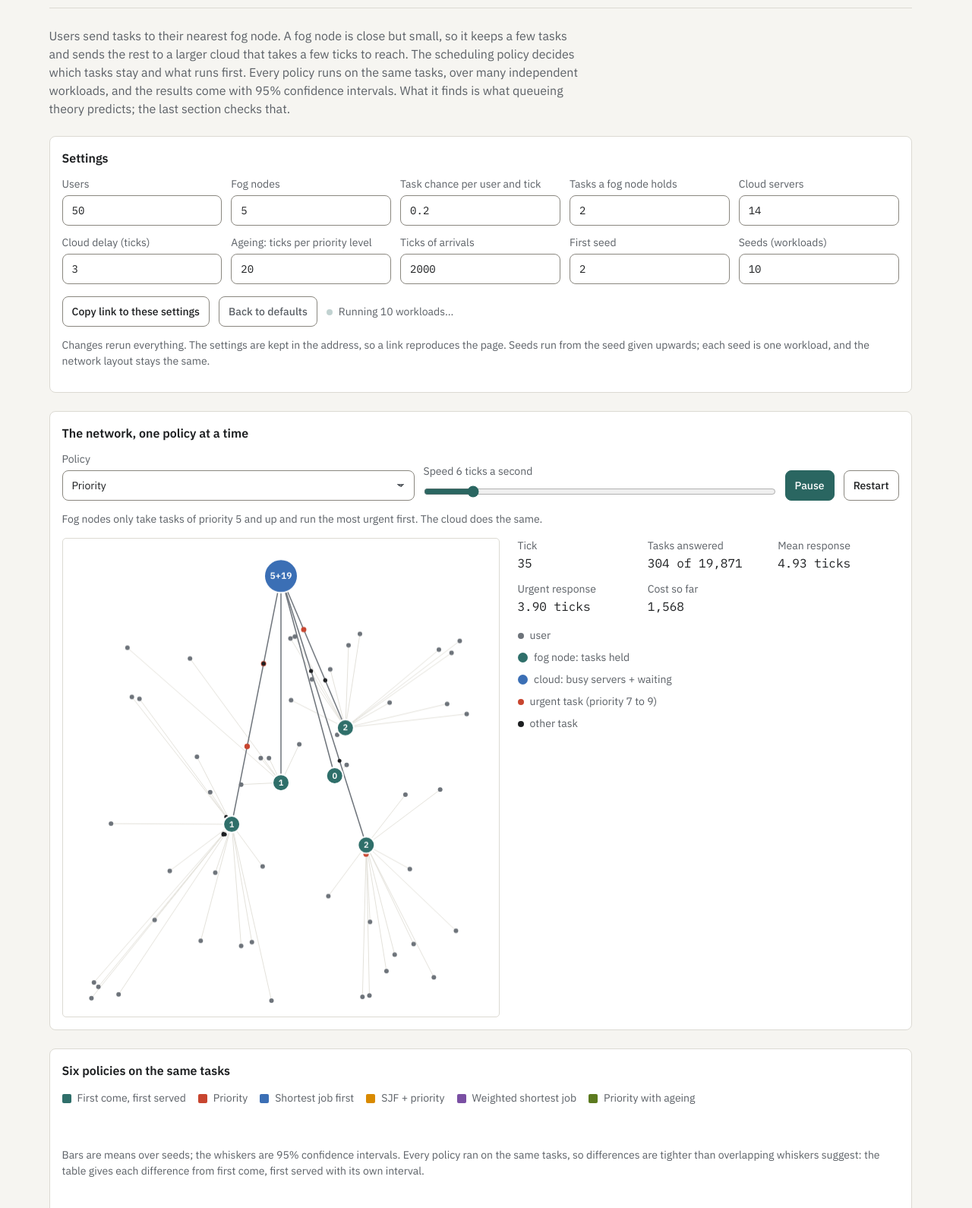
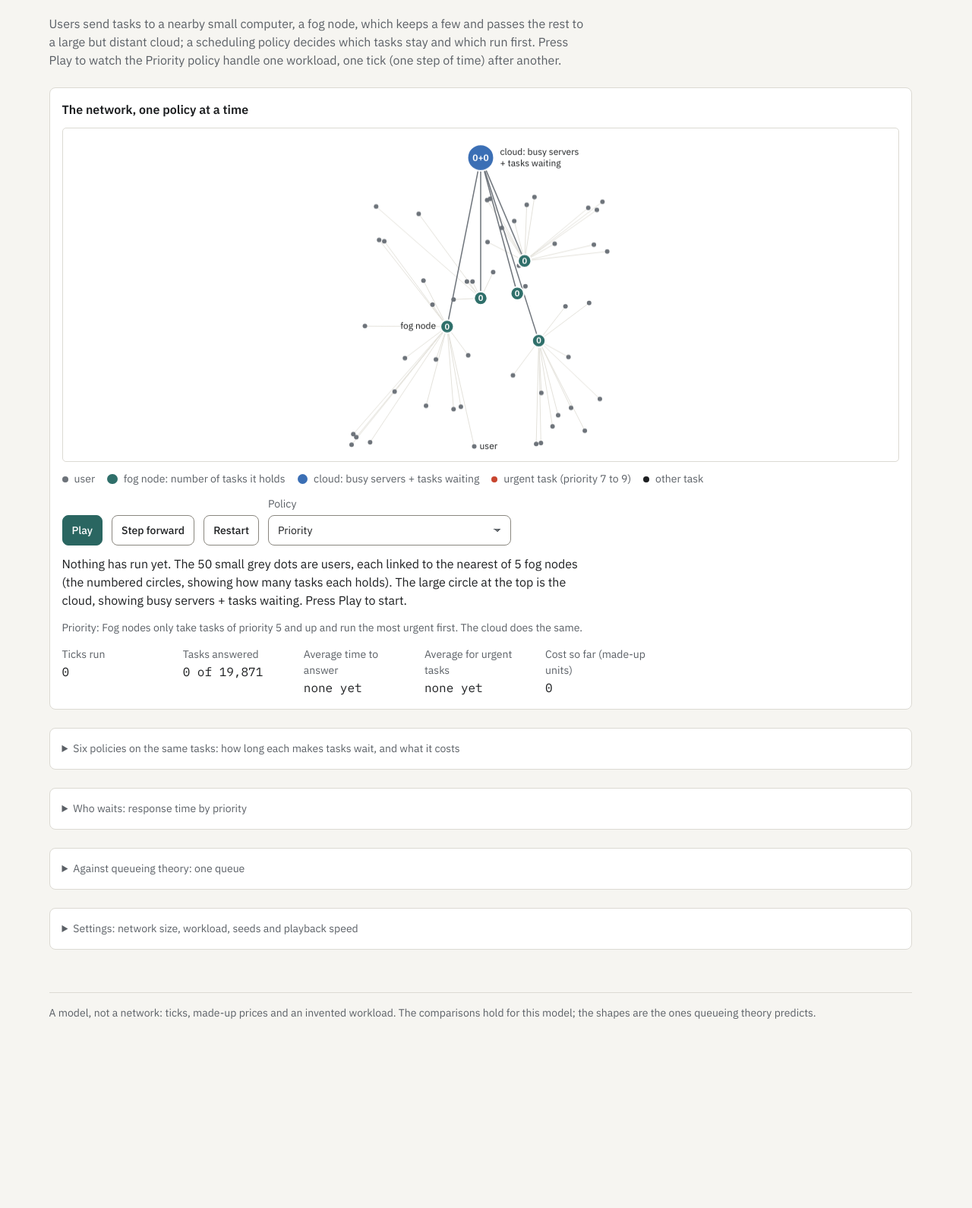
Before and after one commit to VarunAgarwalOfficial/fog-scheduling, a website built with Vite: page index.html in a window 1280 px wide. Shown: the part 62-1652 px from the top of the page at 76% size. After the commit the page ends 1438 px from the top, so only its background shows below. Built offline with nearby package versions, Linux system fonts and the light colour scheme.

Commit message:
Fog scheduling: one column, nothing runs until Play, plain words
The network and its controls come first, under a one-sentence lede. A
"what just happened" line sits directly under the controls and says,
before the first tick, that nothing has run yet. Play no longer starts
on load, and the animation loop runs only while playing, so the canvas
is not redrawn when idle. Step forward runs one tick.

The cloud, a fog node and a user are named on the canvas. The canvas is
capped near half the window height so it shares the first screen with
its controls. The six-policy comparison is now a closed disclosure, and
its charts sit one under another. The theme button and the pulsing
status dot are gone; "SJF" is spelled out on the page.

README table reformatted by biome so lint passes.

```diff
--- a/index.html
+++ b/index.html
@@ -18,68 +18,60 @@
     <a class="skip" href="#main">Skip to content</a>
     <header class="site-header">
       <h1 class="site-title">Fog scheduling</h1>
-      <button id="theme" class="quiet" type="button">Theme: auto</button>
     </header>
     <main id="main">
       <p class="lede">
-        Users send tasks to their nearest fog node. A fog node is close but small, so it keeps a
-        few tasks and sends the rest to a larger cloud that takes a few ticks to reach. The
-        scheduling policy decides which tasks stay and what runs first. Every policy runs on the
-        same tasks, over many independent workloads, and the results come with 95% confidence
-        intervals. What it finds is what queueing theory predicts; the last section checks that.
+        Users send tasks to a nearby small computer, a fog node, which keeps a few and passes the
+        rest to a large but distant cloud; a scheduling policy decides which tasks stay and which
+        run first. Press Play to watch the Priority policy handle one workload, one tick (one
+        step of time) after another.
       </p>
-
-      <section class="panel" aria-labelledby="h-settings">
-        <h2 id="h-settings">Settings</h2>
-        <form id="settings" class="settings" aria-describedby="settings-note"></form>
-        <div class="row actions">
-          <button id="copy" type="button">Copy link to these settings</button>
-          <button id="defaults" type="button" class="quiet">Back to defaults</button>
-          <p id="status" class="status" role="status" aria-live="polite"></p>
-        </div>
-        <p id="settings-note" class="note">
-          Changes rerun everything. The settings are kept in the address, so a link reproduces
-          the page. Seeds run from the seed given upwards; each seed is one workload, and the
-          network layout stays the same.
-        </p>
-      </section>
 
       <section class="panel" aria-labelledby="h-network">
         <h2 id="h-network">The network, one policy at a time</h2>
-        <div class="row">
+        <canvas
+          id="network"
+          role="img"
+          aria-label="Users, fog nodes and the cloud, with tasks moving between them."
+        ></canvas>
+        <ul class="legend">
+          <li><span class="dot" style="color: var(--canvas-muted)"></span>user</li>
+          <li>
+            <span class="dot big" style="color: var(--canvas-accent)"></span>fog node: number
+            of tasks it holds
+          </li>
+          <li>
+            <span class="dot big" style="color: var(--canvas-series-3)"></span>cloud: busy
+            servers + tasks waiting
+          </li>
+          <li>
+            <span class="dot" style="color: var(--canvas-change)"></span>urgent task (priority
+            7 to 9)
+          </li>
+          <li><span class="dot" style="color: var(--canvas-ink)"></span>other task</li>
+        </ul>
+        <div class="row controls">
+          <button type="button" id="play" class="primary">Play</button>
+          <button type="button" id="step">Step forward</button>
+          <button type="button" id="restart">Restart</button>
           <label class="field" for="policy">
             Policy
             <select id="policy"></select>
           </label>
-          <label class="field" for="speed">
-            <span>Speed <output id="speed-out" for="speed">6</output> ticks a second</span>
-            <input id="speed" type="range" min="1" max="40" value="6" />
-          </label>
-          <button type="button" id="play" class="primary">Pause</button>
-          <button type="button" id="restart">Restart</button>
         </div>
+        <p id="happened" class="happened" aria-live="polite"></p>
         <p id="policy-summary" class="note"></p>
-        <div class="network-wrap">
-          <canvas
-            id="network"
-            role="img"
-            aria-label="Users, fog nodes and the cloud, with tasks moving between them. The figures beside it give the running totals."
-          ></canvas>
-          <div>
         <dl id="live" class="stats"></dl>
-            <ul class="legend stacked">
-              <li><span class="dot" style="color: var(--canvas-muted)"></span>user</li>
-              <li><span class="dot big" style="color: var(--canvas-accent)"></span>fog node: tasks held</li>
-              <li><span class="dot big" style="color: var(--canvas-series-3)"></span>cloud: busy servers + waiting</li>
-              <li><span class="dot" style="color: var(--canvas-change)"></span>urgent task (priority 7 to 9)</li>
-              <li><span class="dot" style="color: var(--canvas-ink)"></span>other task</li>
-            </ul>
-          </div>
-        </div>
       </section>
 
-      <section class="panel" aria-labelledby="h-compare">
-        <h2 id="h-compare">Six policies on the same tasks</h2>
+      <details class="panel">
+        <summary>Six policies on the same tasks: how long each makes tasks wait, and what it costs</summary>
+        <p class="note">
+          Each policy was run in full, without animation, on the same tasks over many workloads
+          (one per seed, a number that fixes the random tasks). Bars are means; the whiskers
+          show the 95% confidence interval, the range the true mean very likely falls in.
+        </p>
+        <p id="status" class="status" role="status" aria-live="polite"></p>
         <p id="workload-note" class="note"></p>
         <ul class="legend" id="policy-legend"></ul>
         <div class="charts">
@@ -90,24 +82,27 @@
           <figure id="chart-late"></figure>
           <figure id="chart-cost"></figure>
         </div>
+        <details>
+          <summary>The numbers as a table, with each difference from first come, first served</summary>
           <p class="note">
-          Bars are means over seeds; the whiskers are 95% confidence intervals. Every policy ran
-          on the same tasks, so differences are tighter than overlapping whiskers suggest: the
-          table gives each difference from first come, first served with its own interval.
+            Every policy ran on the same tasks, so differences are tighter than overlapping
+            whiskers suggest: below each row is its difference from first come, first served,
+            seed by seed, with its own interval.
           </p>
           <div class="scroll-x">
             <table id="results"></table>
           </div>
-      </section>
+        </details>
+      </details>
 
-      <section class="panel" aria-labelledby="h-priority">
-        <h2 id="h-priority">Who waits: response time by priority</h2>
+      <details class="panel">
+        <summary>Who waits: response time by priority</summary>
         <figure id="chart-priority" class="wide"></figure>
         <ul class="legend" id="priority-legend"></ul>
-      </section>
+      </details>
 
-      <section class="panel" aria-labelledby="h-theory">
-        <h2 id="h-theory">Against queueing theory: one queue</h2>
+      <details class="panel">
+        <summary>Against queueing theory: one queue</summary>
         <p class="note">
           Take the network away except for one fog node that keeps every task: a single server,
           50 users, work of 1 to 9 ticks. Each policy here is only its order; nobody is sent
@@ -115,22 +110,35 @@
           (the discrete-time form of the Pollaczek-Khinchine formula). The dashed line is that
           formula; the dots are the simulation with 95% intervals.
         </p>
-        <div class="grid-2">
-          <div>
         <figure id="chart-formula"></figure>
         <ul class="legend" id="formula-legend"></ul>
-          </div>
-          <div>
         <figure id="chart-starve"></figure>
         <ul class="legend" id="starve-legend"></ul>
-          </div>
-        </div>
         <p id="conservation" class="note"></p>
         <details>
           <summary>The numbers as a table</summary>
           <div class="scroll-x"><table id="theory-table"></table></div>
         </details>
-      </section>
+      </details>
+
+      <details class="panel">
+        <summary>Settings: network size, workload, seeds and playback speed</summary>
+        <label class="field speed" for="speed">
+          <span>Playback speed: <output id="speed-out" for="speed">6</output> ticks a second</span>
+          <input id="speed" type="range" min="1" max="40" value="6" />
+        </label>
+        <form id="settings" class="settings" aria-describedby="settings-note"></form>
+        <div class="row actions">
+          <button id="copy" type="button">Copy link to these settings</button>
+          <button id="defaults" type="button" class="quiet">Back to defaults</button>
+          <p id="copy-status" class="status" role="status" aria-live="polite"></p>
+        </div>
+        <p id="settings-note" class="note">
+          Changes rerun everything. The settings are kept in the address, so a link reproduces
+          the page. Seeds run from the seed given upwards; each seed is one workload, and the
+          network layout stays the same.
+        </p>
+      </details>
     </main>
     <footer class="site-footer">
       A model, not a network: ticks, made-up prices and an invented workload. The comparisons
--- a/src/web/main.ts
+++ b/src/web/main.ts
@@ -3,12 +3,12 @@ import "./style.css";
 import type { Interval, Measure } from "../core/experiment.ts";
 import { type Config, defaultConfig, type Task, type Topology } from "../core/model.ts";
 import { getPolicy, policies } from "../core/policies.ts";
-import { createSimulation, type Simulation } from "../core/sim.ts";
+import { createSimulation, type Simulation, type Snapshot } from "../core/sim.ts";
 import type { LoadPoint } from "../core/theory.ts";
 import { buildTopology, generateWorkload } from "../core/workload.ts";
 import { barChart, hideTooltip, lineChart } from "./charts.ts";
 import { NetworkView } from "./network.ts";
-import { initTheme, onThemeChange, palette } from "./shared/theme.js";
+import { palette } from "./shared/theme.js";
 import type { Job, PlainExperiment, Reply } from "./worker.ts";
 
 interface Field {
@@ -37,7 +37,9 @@ const fields: Field[] = [
 /** Colour of a policy: fixed by its place in the list, never by rank. */
 const colourOf = (id: string): string =>
   `var(--canvas-series-${policies.findIndex((p) => p.id === id) + 1})`;
-const labelOf = (id: string): string => getPolicy(id).label;
+/** Names as the page shows them: abbreviations spelled out. */
+const plainLabels: Record<string, string> = { hybrid: "Shortest job first + priority" };
+const labelOf = (id: string): string => plainLabels[id] ?? getPolicy(id).label;
 
 const $ = <T extends HTMLElement = HTMLElement>(id: string): T => document.getElementById(id) as T;
 const fmt = (value: number, digits = 2): string =>
@@ -56,10 +58,13 @@ let policyId = "priority";
 let topology: Topology = buildTopology(config);
 let workload: Task[] = generateWorkload(config, topology);
 let sim: Simulation;
-let playing = !matchMedia("(prefers-reduced-motion: reduce)").matches;
+/** Nothing moves until the reader presses Play. */
+let playing = false;
 let clock = 0;
 let stepsRun = 0;
 let lastFrame = 0;
+let looping = false;
+let last: Snapshot | null = null;
 let experiment: PlainExperiment | null = null;
 let loads: LoadPoint[] | null = null;
 /** The settings the theory sweep was run for; it only depends on these. */
@@ -138,7 +143,7 @@ function buildSettings(): void {
   form.addEventListener("submit", (event) => event.preventDefault());
 
   const select = $<HTMLSelectElement>("policy");
-  for (const policy of policies) select.add(new Option(policy.label, policy.id));
+  for (const policy of policies) select.add(new Option(labelOf(policy.id), policy.id));
   select.addEventListener("change", () => {
     policyId = select.value;
     writeHash();
@@ -146,8 +151,19 @@ function buildSettings(): void {
   });
   $("restart").addEventListener("click", restart);
   $("play").addEventListener("click", () => {
+    if (sim.done) restart();
     playing = !playing;
     showPlaying();
+  });
+  $("step").addEventListener("click", () => {
+    playing = false;
+    showPlaying();
+    if (sim.done) return;
+    stepOnce();
+    // Halfway along this tick, so the tasks it sent are seen on their links.
+    clock = stepsRun - 0.5;
+    renderLive();
+    view.draw(clock);
   });
   const speed = $<HTMLInputElement>("speed");
   speed.addEventListener("input", () => {
@@ -156,9 +172,10 @@ function buildSettings(): void {
   $("copy").addEventListener("click", async () => {
     try {
       await navigator.clipboard.writeText(location.href);
-      say("Link copied.");
+      $("copy-status").textContent = "Link copied.";
     } catch {
-      say("Copy the address from the address bar: it holds these settings.");
+      $("copy-status").textContent =
+        "Copy the address from the address bar: it holds these settings.";
     }
   });
   $("defaults").addEventListener("click", () => {
@@ -187,7 +204,14 @@ function fillSettings(): void {
 }
 
 function showPlaying(): void {
-  $("play").textContent = playing ? "Pause" : "Play";
+  $("play").textContent = playing ? "Pause" : sim?.done ? "Play again" : "Play";
+  if (playing && !looping) {
+    looping = true;
+    requestAnimationFrame((now) => {
+      lastFrame = now;
+      frame(now);
+    });
+  }
 }
 
 function say(text: string): void {
@@ -263,13 +287,50 @@ function rebuild(): void {
 
 function restart(): void {
   const policy = getPolicy(policyId);
-  $("policy-summary").textContent = policy.summary;
+  $("policy-summary").textContent = `${labelOf(policy.id)}: ${policy.summary}`;
   sim = createSimulation(config, policy, workload);
   view.reset(topology, config);
   clock = 0;
   stepsRun = 0;
+  last = null;
   renderLive();
   view.draw(0);
+}
+
+function stepOnce(): void {
+  last = sim.step();
+  view.record(last);
+  stepsRun++;
+}
+
+/** One or two sentences on the last tick: what arrived, what went to the cloud, what finished. */
+function describe(): string {
+  const users = topology.users.length;
+  const fogs = topology.fogs.length;
+  if (!last) {
+    return (
+      `Nothing has run yet. The ${users} small grey dots are users, each linked to the nearest ` +
+      `of ${fogs} fog nodes (the numbered circles, showing how many tasks each holds). The large ` +
+      "circle at the top is the cloud, showing busy servers + tasks waiting. Press Play to start."
+    );
+  }
+  if (sim.done) {
+    return `Finished after ${stepsRun.toLocaleString("en")} ticks: every task has been answered. Press Restart or pick another policy to compare.`;
+  }
+  const arrived = last.arrivals.length;
+  const urgent = last.arrivals.filter((t) => t.priority >= 7).length;
+  const sent = last.offloads.length;
+  const done = last.completed.length;
+  const plural = (n: number, word: string) => `${n} ${word}${n === 1 ? "" : "s"}`;
+  const parts = [
+    `Tick ${stepsRun.toLocaleString("en")}: ${plural(arrived, "new task")} arrived` +
+      (urgent ? ` (${urgent} urgent)` : ""),
+    sent
+      ? `${sent} passed on to the cloud because the policy did not keep them at the fog node`
+      : "",
+    `${done} answered this tick`,
+  ].filter(Boolean);
+  return `${parts.join(", ")}. The cloud has ${last.cloudBusy} busy servers and ${last.cloudWaiting} tasks waiting.`;
 }
 
 function renderLive(): void {
@@ -277,16 +338,18 @@ function renderLive(): void {
   const mean = outcomes.reduce((sum, o) => sum + o.response, 0) / outcomes.length;
   const urgent = outcomes.filter((o) => o.task.priority >= 7);
   const urgentMean = urgent.reduce((sum, o) => sum + o.response, 0) / urgent.length;
+  const ticks = (value: number) => (Number.isFinite(value) ? `${fmt(value)} ticks` : "none yet");
   const stats: [string, string][] = [
-    ["Tick", String(stepsRun)],
+    ["Ticks run", stepsRun.toLocaleString("en")],
     [
       "Tasks answered",
       `${outcomes.length.toLocaleString("en")} of ${workload.length.toLocaleString("en")}`,
     ],
-    ["Mean response", `${fmt(mean)} ticks`],
-    ["Urgent response", `${fmt(urgentMean)} ticks`],
-    ["Cost so far", whole(sim.fogCost + sim.cloudCost)],
+    ["Average time to answer", ticks(mean)],
+    ["Average for urgent tasks", ticks(urgentMean)],
+    ["Cost so far (made-up units)", whole(sim.fogCost + sim.cloudCost)],
   ];
+  $("happened").textContent = describe();
   $("live").replaceChildren(
     ...stats.map(([name, value]) => {
       const wrap = document.createElement("div");
@@ -300,6 +363,7 @@ function renderLive(): void {
   );
 }
 
+/** Runs only while playing: when paused or finished, nothing is redrawn. */
 function frame(now: number): void {
   const dt = Math.min((now - lastFrame) / 1000, 0.1);
   lastFrame = now;
@@ -307,14 +371,19 @@ function frame(now: number): void {
     clock += dt * Number($<HTMLInputElement>("speed").value);
     let ran = false;
     while (stepsRun < clock && !sim.done) {
-      view.record(sim.step());
-      stepsRun++;
+      stepOnce();
       ran = true;
     }
     if (ran) renderLive();
   }
-  if (playing) view.draw(clock);
-  requestAnimationFrame(frame);
+  view.draw(clock);
+  if (playing && sim.done) {
+    playing = false;
+    renderLive();
+    showPlaying();
+  }
+  if (playing) requestAnimationFrame(frame);
+  else looping = false;
 }
 
 // ---------------------------------------------------------------- comparison
@@ -381,7 +450,7 @@ function renderLegend(target: HTMLElement): void {
       const swatch = document.createElement("span");
       swatch.className = "swatch";
       swatch.style.color = colourOf(p.id);
-      li.append(swatch, p.label);
+      li.append(swatch, labelOf(p.id));
       return li;
     }),
   );
@@ -545,7 +614,7 @@ function renderTheory(): void {
   for (const text of [
     "Load",
     "Formula",
-    ...policies.map((p) => `${p.label}: mean wait`),
+    ...policies.map((p) => `${labelOf(p.id)}: mean wait`),
     "Priority: p1 tail",
     "Ageing: p1 tail",
   ]) {
@@ -577,8 +646,8 @@ function redrawAll(): void {
   renderTheory();
 }
 
-initTheme($<HTMLButtonElement>("theme"));
-onThemeChange(() => {
+// No theme button: the page follows the system colour scheme, as the host page does.
+matchMedia("(prefers-color-scheme: dark)").addEventListener("change", () => {
   view.setColours(palette());
   view.draw(clock);
 });
@@ -588,6 +657,14 @@ addEventListener("resize", () => {
   resizeTimer = window.setTimeout(redrawAll, 150);
 });
 addEventListener("scroll", hideTooltip, { passive: true });
+// Charts are sized to their box, which is empty while a panel is closed: size them on opening.
+for (const panel of document.querySelectorAll<HTMLDetailsElement>("details.panel")) {
+  panel.addEventListener("toggle", () => {
+    if (!panel.open) return;
+    renderComparison();
+    renderTheory();
+  });
+}
 renderLegend($("policy-legend"));
 buildSettings();
 readHash();
@@ -595,7 +672,5 @@ fillSettings();
 showPlaying();
 view.setColours(palette());
 rebuild();
-requestAnimationFrame((now) => {
-  lastFrame = now;
-  frame(now);
-});
+// The canvas labels use the page font; draw once more when it has loaded.
+document.fonts?.ready.then(() => view.draw(clock));
--- a/src/web/network.ts
+++ b/src/web/network.ts
@@ -46,9 +46,13 @@ export class NetworkView {
   private fit(): { width: number; height: number } {
     const { canvas } = this;
     const width = canvas.clientWidth || 600;
-    const height = Math.round(width * 1.1);
+    // Tall enough for the network, short enough that it and its controls share one screen.
+    const height = Math.round(Math.min(width * 1.1, Math.max(300, window.innerHeight * 0.55)));
     const ratio = window.devicePixelRatio || 1;
-    if (canvas.width !== Math.round(width * ratio)) {
+    if (
+      canvas.width !== Math.round(width * ratio) ||
+      canvas.height !== Math.round(height * ratio)
+    ) {
       canvas.width = Math.round(width * ratio);
       canvas.height = Math.round(height * ratio);
       canvas.style.height = `${height}px`;
@@ -153,6 +157,25 @@ export class NetworkView {
     });
     const busy = this.last?.cloudBusy ?? 0;
     const waiting = this.last?.cloudWaiting ?? 0;
-    label(cloud, radius(22), c.series[2]!, `${busy}+${waiting}`);
+    const cloudR = radius(22);
+    label(cloud, cloudR, c.series[2]!, `${busy}+${waiting}`);
+
+    // Name the parts where they sit: the cloud, and one fog node and one user as examples.
+    const name = (x: number, y: number, lines: string[], align: CanvasTextAlign) => {
+      ctx.fillStyle = c.ink;
+      ctx.textAlign = align;
+      ctx.textBaseline = "middle";
+      ctx.font = `12px "IBM Plex Sans", system-ui, sans-serif`;
+      lines.forEach((line, i) => {
+        ctx.fillText(line, x, y + (i - (lines.length - 1) / 2) * 15);
+      });
+    };
+    name(cloud.x + cloudR + 8, cloud.y, ["cloud: busy servers", "+ tasks waiting"], "left");
+    const fogs = topology.fogs.map(px);
+    const left = fogs.reduce((a, b) => (b.x < a.x ? b : a));
+    name(left.x - radius(11) - 6, left.y, ["fog node"], "right");
+    const users = topology.users.map(px);
+    const low = users.reduce((a, b) => (b.y > a.y ? b : a));
+    name(low.x + 7, low.y, ["user"], "left");
   }
 }
--- a/src/web/style.css
+++ b/src/web/style.css
@@ -19,35 +19,18 @@
   color: var(--muted);
 }
 
-.running .status::before {
-  content: "";
-  display: inline-block;
-  width: 0.5rem;
-  height: 0.5rem;
-  margin-right: var(--space-2);
-  border-radius: 50%;
-  background: var(--accent);
-  animation: pulse 1s ease-in-out infinite alternate;
+.happened {
+  margin: var(--space-3) 0;
+  max-width: 44rem;
 }
 
-@keyframes pulse {
-  from {
-    opacity: 0.25;
-  }
-}
-
-.network-wrap {
-  display: grid;
-  grid-template-columns: minmax(0, 36rem) minmax(12rem, 1fr);
-  gap: var(--space-5);
-  align-items: start;
+.controls {
+  align-items: end;
   margin-top: var(--space-3);
 }
 
-@media (max-width: 48rem) {
-  .network-wrap {
-    grid-template-columns: 1fr;
-  }
+.controls .field {
+  flex: 0 1 20rem;
 }
 
 #network {
@@ -72,12 +55,7 @@
 .stats dd {
   margin: 0;
   font-family: var(--mono);
-  font-variant-numeric: tabular-nums;
-}
-
-.legend.stacked {
-  flex-direction: column;
-  margin-top: var(--space-4);
+  font-variant-numeric: lining-nums tabular-nums;
 }
 
 .dot {
@@ -94,7 +72,8 @@
 
 .charts {
   display: grid;
-  grid-template-columns: repeat(auto-fit, minmax(min(100%, 18rem), 1fr));
+  /* One chart under another, so the eye moves down only. */
+  grid-template-columns: minmax(0, 40rem);
   gap: var(--space-5);
   margin-top: var(--space-4);
 }
@@ -102,7 +81,6 @@
 .running .charts,
 .running #chart-priority {
   opacity: 0.55;
-  transition: opacity var(--fast) var(--ease);
 }
 
 figure {
@@ -139,7 +117,7 @@ figcaption small {
 
 .chart text.value {
   fill: var(--ink);
-  font-variant-numeric: tabular-nums;
+  font-variant-numeric: lining-nums tabular-nums;
 }
 
 .chart .grid {
```
Also changed, not shown: README.md. Lines whose indentation alone changed are shown as unchanged.
